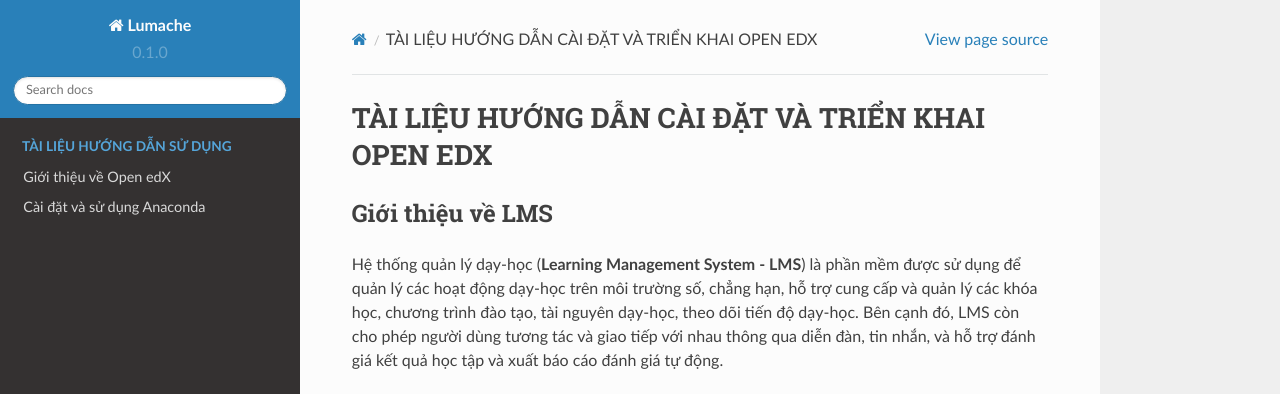
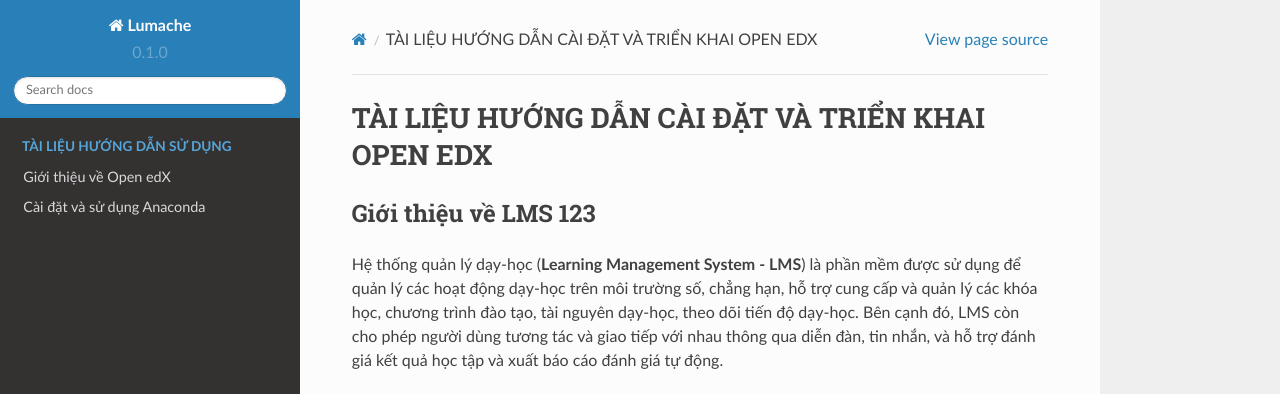
Before and after one commit to dlowji/rtd-openedx, a Sphinx documentation site: the page built from docs/source/index.rst, in a window 1280 px wide and 900 px high. Shown: the top 394 px of the window. Built offline with Sphinx 7.4.7 and the Read the Docs theme 2.0.0, drawn with Linux system fonts in a browser that asks for light colours; pages that are not in the unit, such as notebooks, are missing from menus.

Commit message:
Update index.rst

```diff
--- a/docs/source/index.rst
+++ b/docs/source/index.rst
@@ -1,17 +1,18 @@
+
+.. raw:: html
+
+   <meta property="og:title" content="Homepage | Dương Hữu Phúc [Phuc H. Duong]" />
+
 TÀI LIỆU HƯỚNG DẪN CÀI ĐẶT VÀ TRIỂN KHAI OPEN EDX
 =================================================
 
 .. meta::
    :keywords: Dương Hữu Phúc, Duong Huu Phuc, Phuc H. Duong, Ton Duc Thang University
 
-.. raw:: html
-
-   <meta property="og:title" content="Homepage | Dương Hữu Phúc [Phuc H. Duong]" />
-
 
 .. _lms-introduce:
 
-Giới thiệu về LMS
+Giới thiệu về LMS 123
 -----------------
 Hệ thống quản lý dạy-học (**Learning Management System - LMS**) là phần mềm được sử dụng để quản lý các hoạt động dạy-học trên môi trường số, chẳng hạn, hỗ trợ cung cấp và quản lý các khóa học, chương trình đào tạo, tài nguyên dạy-học, theo dõi tiến độ dạy-học. Bên cạnh đó, LMS còn cho phép người dùng tương tác và giao tiếp với nhau thông qua diễn đàn, tin nhắn, và hỗ trợ đánh giá kết quả học tập và xuất báo cáo đánh giá tự động.
 
```
